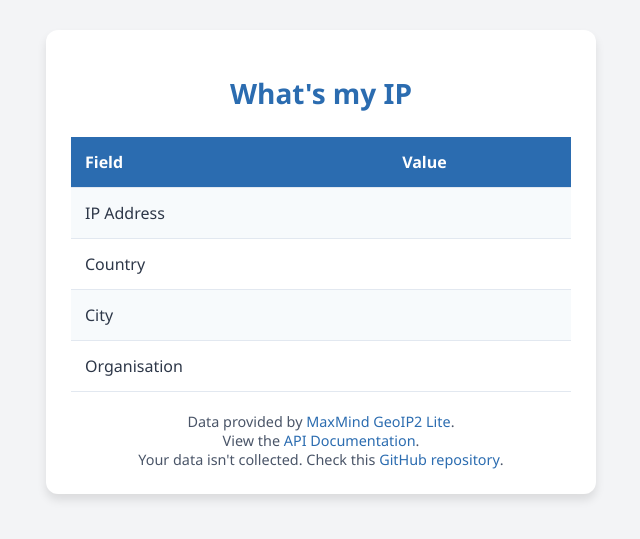
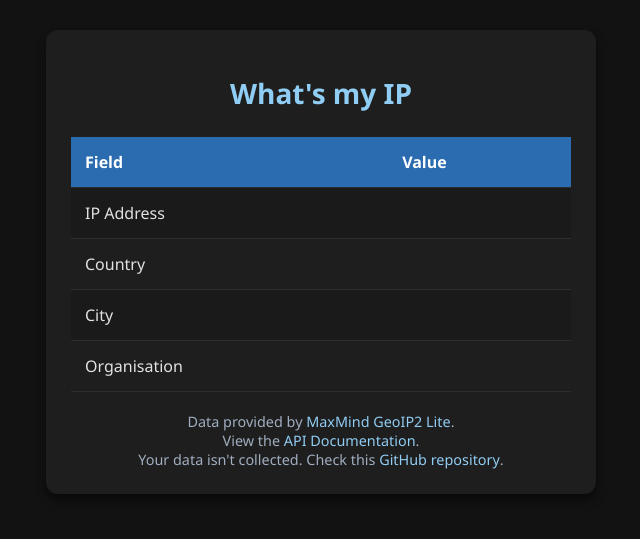
Before and after one commit to sprytnyk/ip, a FastAPI app: template templates/index.html in a window 1280 px wide. Shown: the top 539 px of the page, without its empty margins (319-959 px from the left). Run offline with FastAPI, Linux system fonts and the light colour scheme; the template is opened without the code that fills it, so the values that code supplies are empty.

Commit message:
🍱 Use dark theme

```diff
--- a/templates/index.html
+++ b/templates/index.html
@@ -15,8 +15,8 @@
     <link rel="apple-touch-icon" href="/static/apple-touch-icon.png">
 
     <!-- Meta Tags for App Branding -->
-    <meta name="theme-color" content="#ffffff">
-    <meta name="background-color" content="#ffffff">
+    <meta name="theme-color" content="#121212">
+    <meta name="background-color" content="#121212">
 
     <style>
         /* General styles */
@@ -24,24 +24,24 @@
             font-family: 'Segoe UI', Tahoma, Geneva, Verdana, sans-serif;
             margin: 0;
             padding: 0;
-            background-color: #f3f4f6;
-            color: #2d3748;
+            background-color: #121212; /* Dark background */
+            color: #e2e2e2; /* Light text */
         }
 
         .container {
             max-width: 500px;
             margin: 30px auto;
             padding: 25px;
-            background: #ffffff;
+            background: #1e1e1e; /* Dark container background */
             border-radius: 12px;
-            box-shadow: 0 6px 10px rgba(0, 0, 0, 0.1);
+            box-shadow: 0 6px 10px rgba(0, 0, 0, 0.5); /* Darker shadow for dark mode */
             overflow: hidden;
         }
 
         h1 {
             text-align: center;
             font-size: 1.75rem;
-            color: #2b6cb0;
+            color: #90cdf4; /* Light blue */
             margin-bottom: 25px;
         }
 
@@ -54,37 +54,37 @@
         table th, table td {
             text-align: left;
             padding: 14px;
-            border-bottom: 1px solid #e2e8f0;
+            border-bottom: 1px solid #2d2d2d; /* Subtle border */
         }
 
         table th {
-            background: #2b6cb0;
+            background: #2b6cb0; /* Same blue as original for header */
             color: #ffffff;
             font-weight: bold;
         }
 
         table tr:nth-child(odd) {
-            background-color: #f7fafc;
+            background-color: #1a1a1a; /* Darker row background */
         }
 
         table tr:nth-child(even) {
-            background-color: #ffffff;
+            background-color: #1e1e1e; /* Lighter dark background */
         }
 
         table tr:hover {
-            background-color: #ebf8ff;
+            background-color: #333333; /* Highlight hover */
         }
 
         /* Footer styles */
         .footer {
             text-align: center;
             font-size: 0.9rem;
-            color: #4a5568;
+            color: #a0aec0; /* Muted text color */
             margin-top: 20px;
         }
 
         .footer a {
-            color: #2b6cb0;
+            color: #90cdf4; /* Light blue for links */
             text-decoration: none;
             font-weight: 500;
         }
```
Also changed, not shown: templates/error.html (+13 -13 lines).
